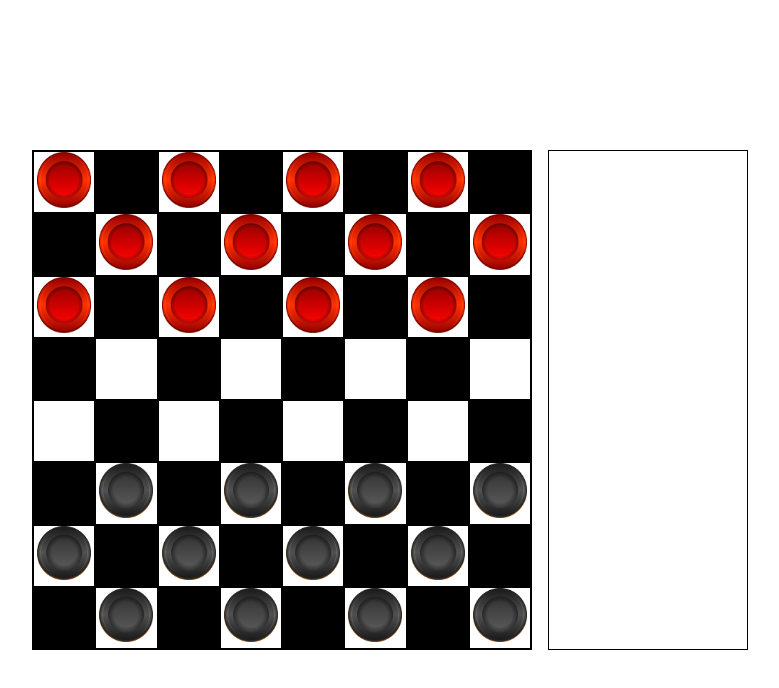
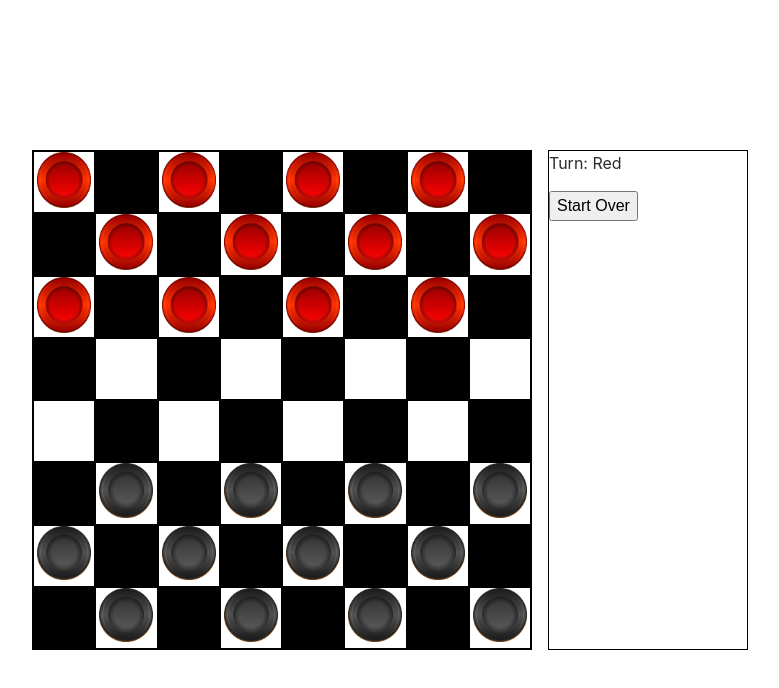
Before and after one commit to marla294/checkers, an Angular app: page / in a window 1280 px wide. Shown: the top 688 px of the page, without its empty margins (250-1029 px from the left). Built offline with nearby package versions, Linux system fonts and the light colour scheme.

Commit message:
Shell setup of game-console; injecting gameService into game-console

```diff
--- a/src/app/game-console.component.html
+++ b/src/app/game-console.component.html
@@ -1,3 +1,5 @@
 
 <div class="console">
+	<p>Turn: Red</p>
+	<button>Start Over</button>
 </div>
--- a/src/app/game-console.component.ts
+++ b/src/app/game-console.component.ts
@@ -1,5 +1,6 @@
 // This will be on the side of the actual checkers game board, showing things like the reset button, whose turn it is, and whether someone has won the game or not
 import { Component }	from '@angular/core';
+import { GameService }	from './game.service';
 
 @Component({
   selector: 'game-console',
@@ -8,4 +9,8 @@ import { Component }	from '@angular/core';
 })
 export class GameConsoleComponent {
 
+	constructor(
+	  	private service: GameService
+	) {}
+
 }
```
Also changed, not shown: src/app/app.component.html (indentation only).
